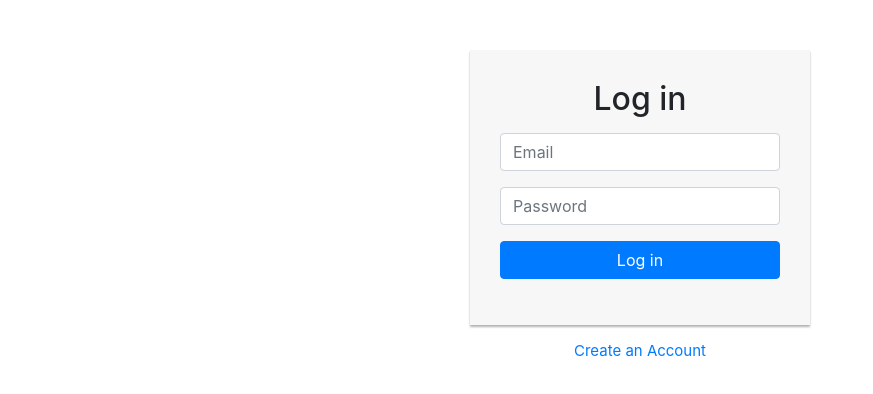
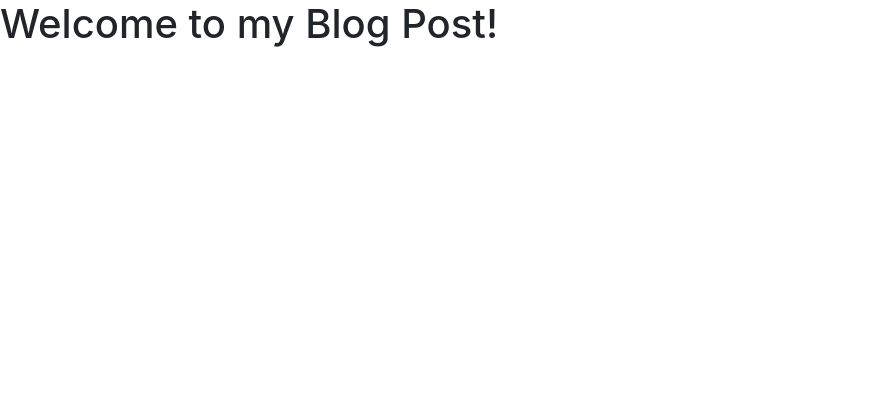
Before and after one commit to kudieyram/blog_app, a React (Create React App) app: page /post in a window 1280 px wide. Shown: the top 394 px of the page, without its empty margins (0-873 px from the left). Built offline with nearby package versions, Linux system fonts and the light colour scheme.

Commit message:
added a post component

```diff
--- a/src/App.js
+++ b/src/App.js
@@ -2,6 +2,7 @@ import logo from './logo.svg';
 import './App.css';
 import LogInComponent from './components/LogIn';
 import SignUpComponent from './components/SignUp';
+import PostComponent from './components/Post'
 
 import {
   BrowserRouter as Router,
@@ -24,6 +25,9 @@ function App() {
           <Route path="/signup">
             <SignUpComponent />
           </Route>
+          <Route path="/post">
+            <PostComponent/>
+          </Route>
           <Route path="/">
             <LogInComponent/>
           </Route>
--- /dev/null
+++ b/src/components/Post.js
@@ -0,0 +1,15 @@
+import React from 'react'
+import '../App.css'
+import 'bootstrap/dist/css/bootstrap.css'
+
+
+function PostComponent() {
+
+  return (
+    <div>
+        <h1> Welcome to my Blog Post!</h1>
+    </div>
+  );
+}
+
+export default PostComponent;
```
